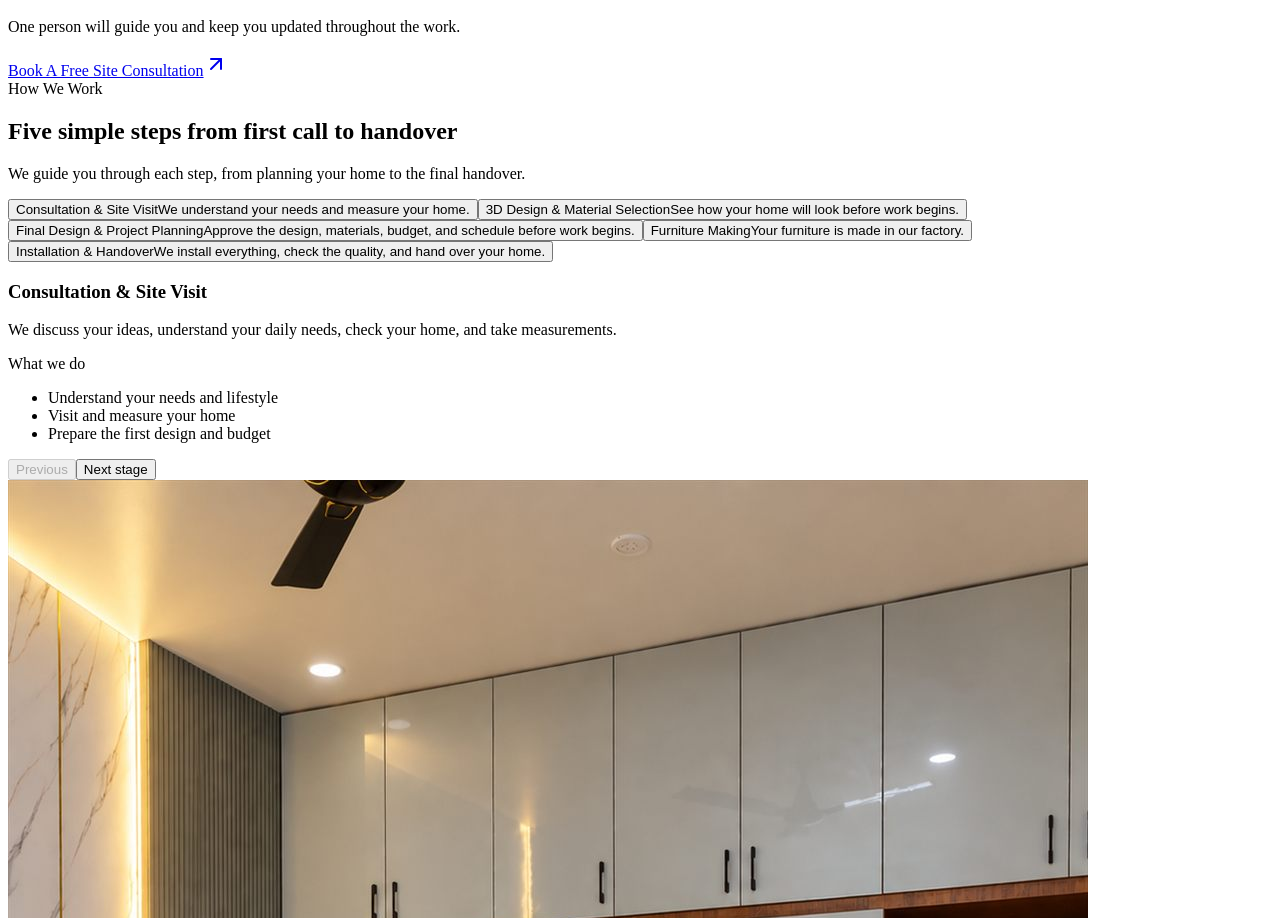
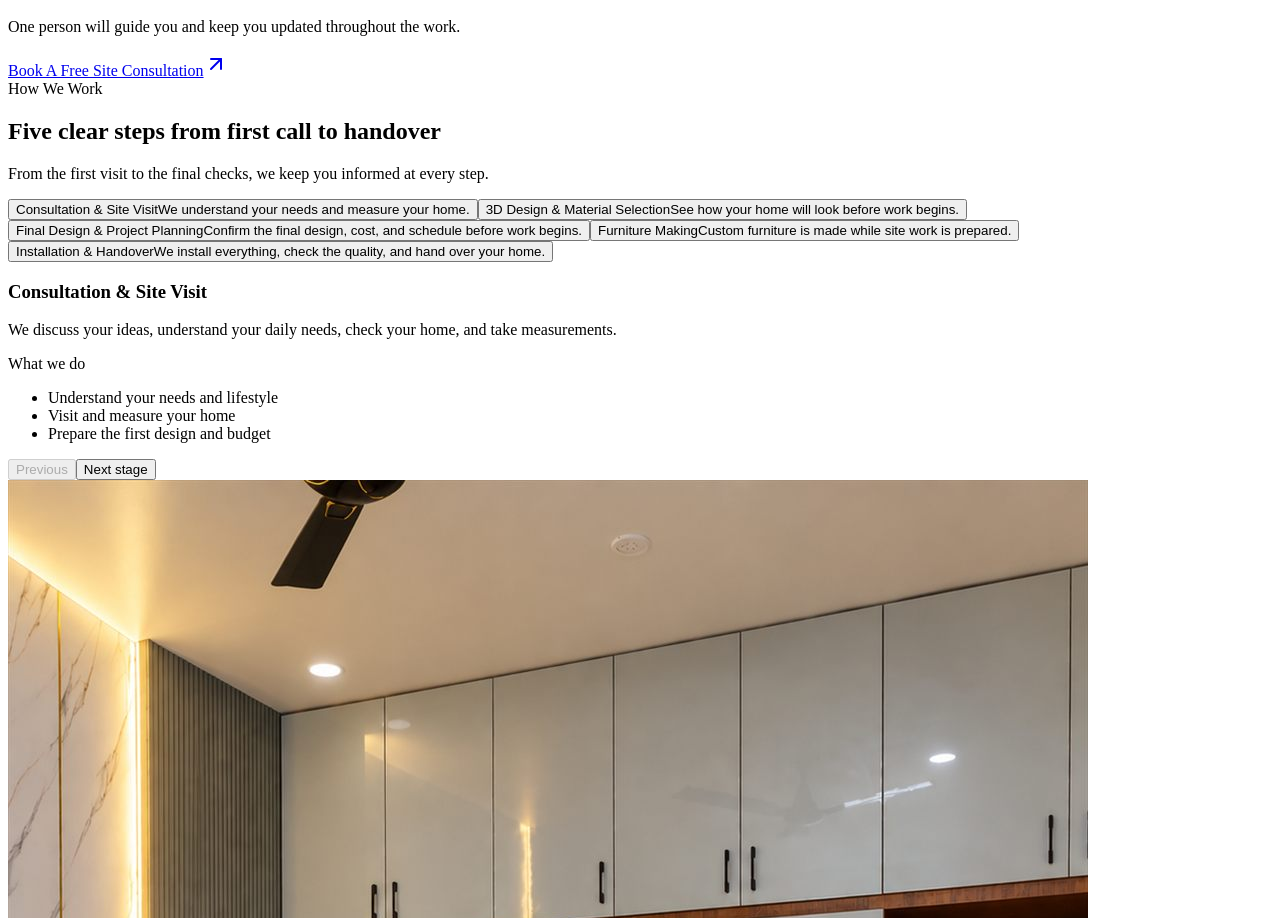
Before and after one commit to imharish05/Address_Interiors, a React (Vite) app: page /about in a window 1280 px wide. Shown: the part 3869-4787 px from the top of the page. Built offline with nearby package versions, Linux system fonts and the light colour scheme; the HTML template or start-up script is replaced by a standard one.

Commit message:
Changed the about page

```diff
--- a/src/components/layout/MobileMenu.jsx
+++ b/src/components/layout/MobileMenu.jsx
@@ -101,7 +101,7 @@ export default function MobileMenu({ isOpen, onClose, activeSection }) {
                 className={`group min-h-[44px] text-lg sm:text-xl tracking-wide transition-all duration-200 flex items-center justify-between py-2.5 px-4 rounded-xl focus-visible:outline-none focus-visible:ring-2 focus-visible:ring-[#1A1A1A] ${
                   isActive
                     ? "bg-white text-[#1A1A1A] font-medium shadow-md rounded-full"
-                    : "text-[#1A1A1A] font-normal hover:bg-white/20"
+                    : "text-white font-normal hover:bg-white/15"
                 }`}
               >
                 <span>{link.name}</span>
@@ -112,7 +112,7 @@ export default function MobileMenu({ isOpen, onClose, activeSection }) {
         </nav>
 
         {/* Bottom CTA & Info */}
-        <div className="pt-5 border-t border-white/25 flex flex-col gap-4 shrink-0">
+        {/* <div className="pt-5 border-t border-white/25 flex flex-col gap-4 shrink-0">
           <Button
             asChild
             className="w-full"
@@ -121,7 +121,7 @@ export default function MobileMenu({ isOpen, onClose, activeSection }) {
             <Link to="/contact">Private Consultation</Link>
           </Button>
 
-        </div>
+        </div> */}
       </div>
     </div>
   );
--- a/src/pages/AboutPage.jsx
+++ b/src/pages/AboutPage.jsx
@@ -77,18 +77,18 @@ const STAGES = [
   },
   {
     name: "Final Design & Project Planning",
-    summary: "Approve the design, materials, budget, and schedule before work begins.",
+    summary: "Confirm the final design, cost, and schedule before work begins.",
     description:
-      "We review the final design with you, confirm the materials and project cost, and agree on a clear work schedule.",
+      "We finalize the design and materials with you, confirm the project cost, and plan the work schedule together.",
     deliverables: [
-      "Final design and material list",
-      "Approved project cost",
-      "Agreed timeline for the work",
+      "Final design and material selections",
+      "Confirmed project cost",
+      "Clear work schedule",
     ],
   },
   {
     name: "Furniture Making",
-    summary: "Your furniture is made in our factory.",
+    summary: "Custom furniture is made while site work is prepared.",
     description:
       "We make your furniture in our factory while other home works like electrical and ceiling work are done at your home.",
     deliverables: [
@@ -319,10 +319,10 @@ export default function AboutPage() {
           <AnimatedSection delay={0.1} className={`max-w-4xl ${HEAD_GAP}`}>
             <span className={EYEBROW}>How We Work</span>
             <h2 className={`${H2} mb-4`}>
-              Five simple steps from first call to handover
+              Five clear steps from first call to handover
             </h2>
             <p className={BODY}>
-              We guide you through each step, from planning your home to the final handover.
+              From the first visit to the final checks, we keep you informed at every step.
             </p>
           </AnimatedSection>
 
@@ -333,7 +333,7 @@ export default function AboutPage() {
             <div className="lg:col-span-5 relative" role="tablist" aria-label="Project stages">
               <span
                 aria-hidden="true"
-                className="absolute left-[11px] top-3 bottom-3 w-px bg-primary/25"
+                className="absolute left-[11px] top-3 bottom-0 w-px bg-primary/25"
               />
               {STAGES.map((s, idx) => {
                 const isActive = idx === activeStage;
```
